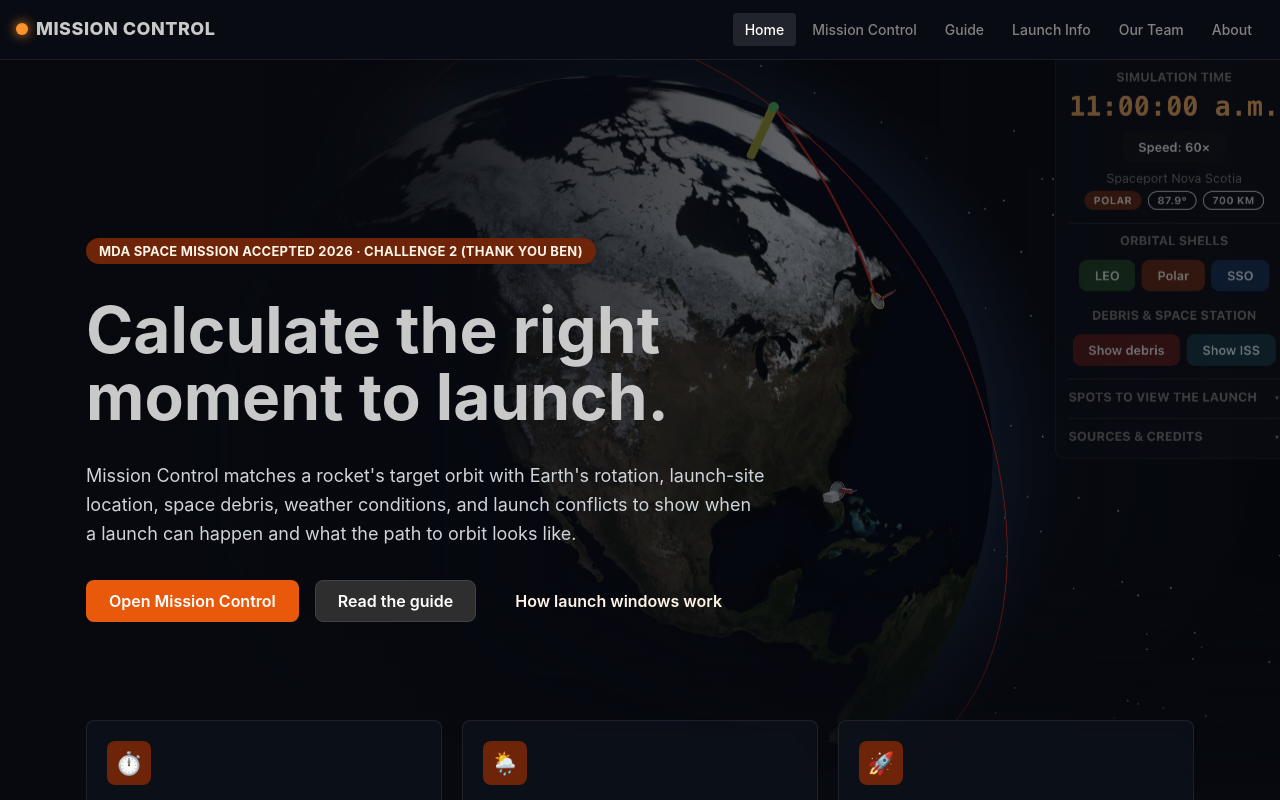
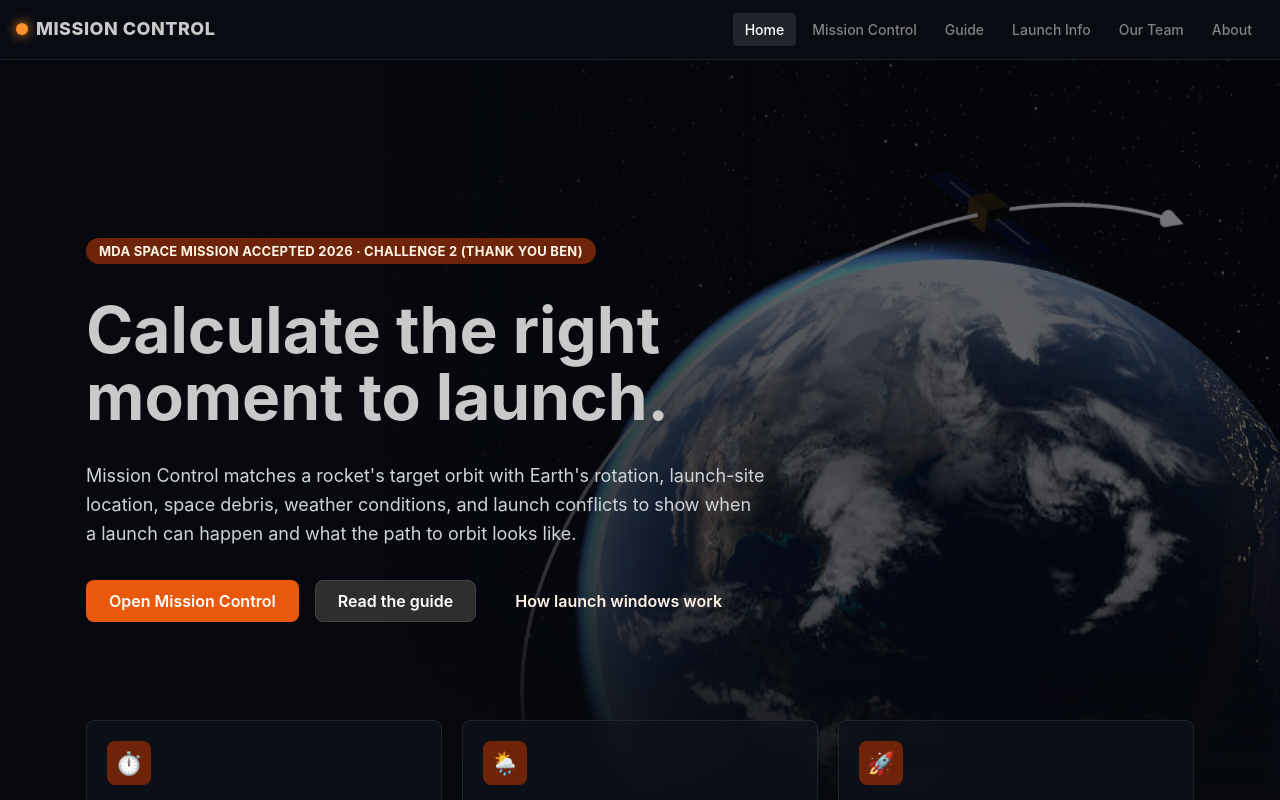
Before and after one commit to elidellman/MissionAcceptedHackathon2026, a React (Vite) app in the folder frontend/: page / in a window 1280 px wide. Shown: the top 800 px of the page. Built offline with nearby package versions, Linux system fonts and the light colour scheme.

Commit message:
home background

```diff
--- a/frontend/src/pages/Home.module.css
+++ b/frontend/src/pages/Home.module.css
@@ -12,7 +12,7 @@
 .heroBg {
   position: absolute;
   inset: -2%;
-  background: url('../assets/space/coding.webp') center right / cover no-repeat;
+  background: url('../assets/space/home-earth-satellite.jpg') center right / cover no-repeat;
   opacity: 0.55;
   z-index: -2;
   animation: drift 40s ease-in-out infinite alternate;
```
